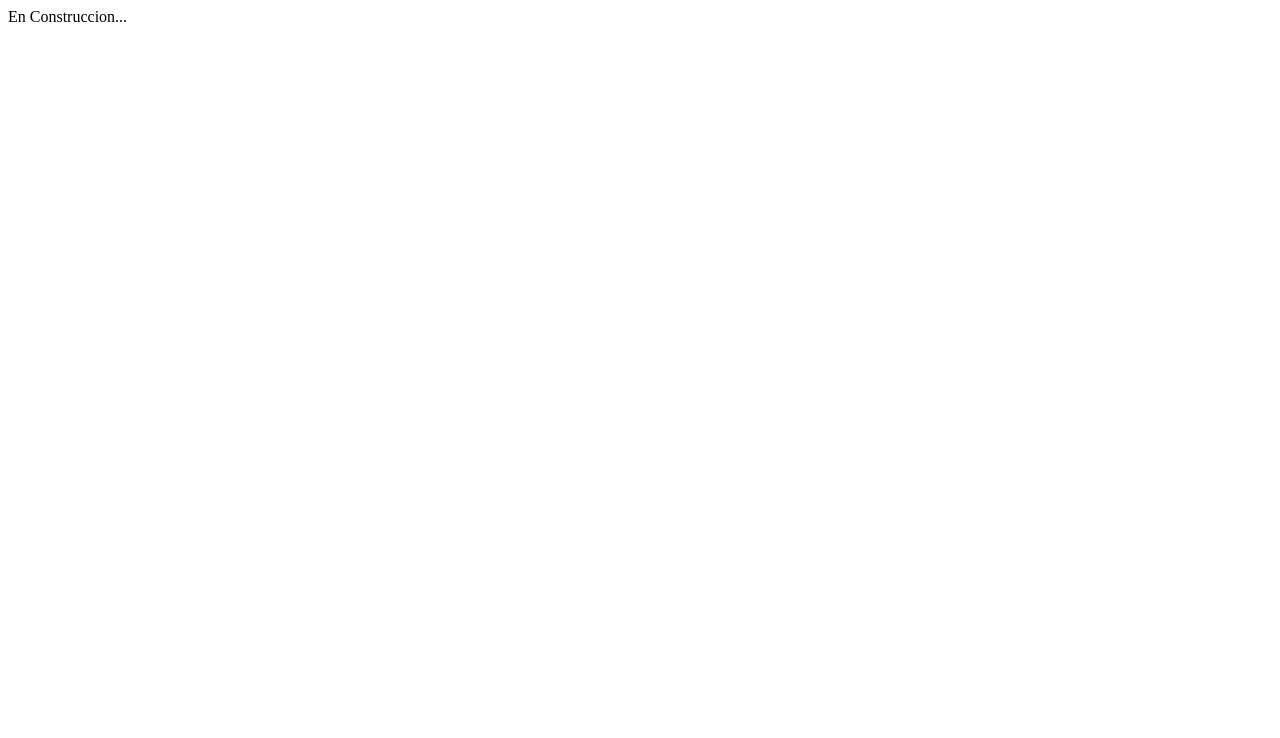
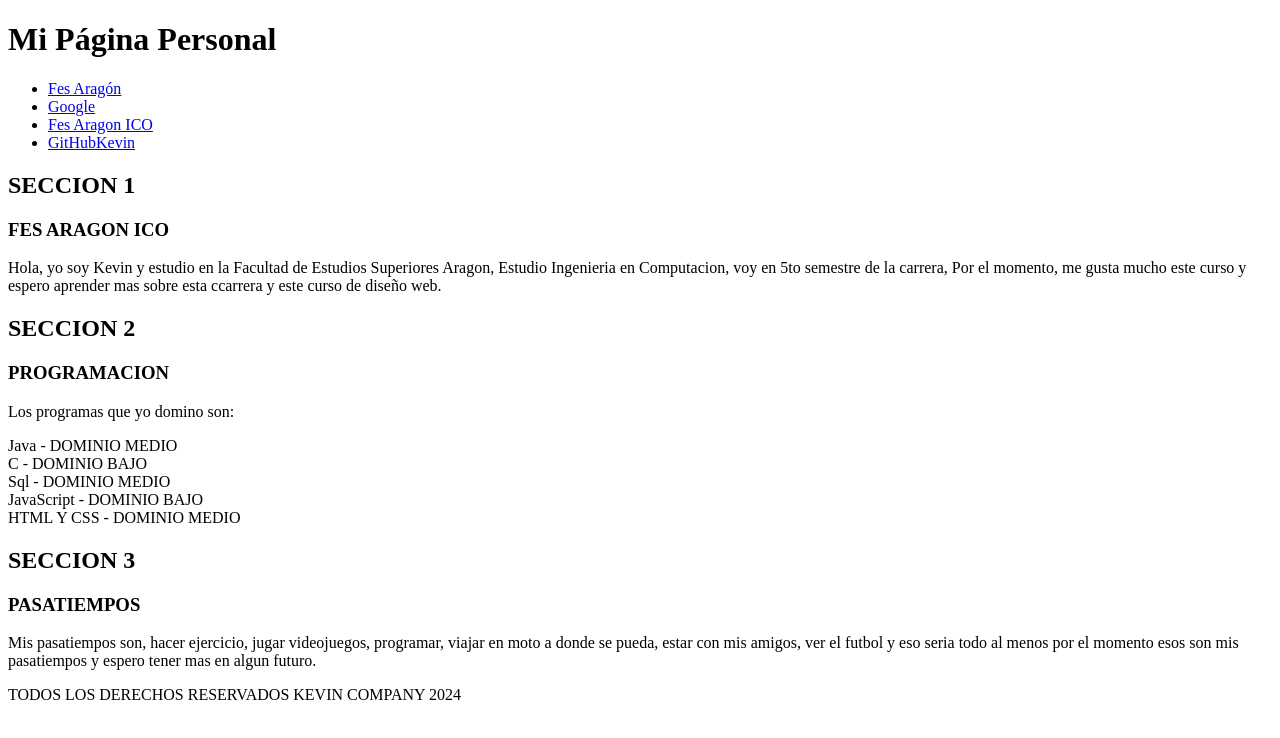
Before and after one commit to KevinJimenezS/KevinJimenezS.github.io, a plain HTML site: page index.html in a window 1280 px wide. Drawn offline with Linux system fonts and the light colour scheme.

Commit message:
Add files via upload

```diff
--- a/index.html
+++ b/index.html
@@ -6,10 +6,59 @@
     <meta name="viewport" content="width=device-width, initial-scale=1.0">
     <meta name="description" content="Página Personal del Alumno Kevin Jimenez Salud">
     <meta name="keywords" content="UNAM, FES, Aragón, La Mejor, ICO, Computacion">
-<link rel="icon" href="./assets/img/favicon.ico" type="image/x-icon">
-    <title>Document</title>
+    <link rel="icon" href="./assets/img/favicon.ico" type="image/x-icon">
+    <link rel="stylesheet" href="./assets/css/master.css">
+    <script src="./assets/js/cliente.js"></script>
+
 </head>
-<body>
-    En Construccion...
+  <header>
+        <h1>Mi Página Personal</h1>
+        <nav>
+            <ul>
+                <li><a href="http://aragon.unam.mx">Fes Aragón</a></li>
+                <li><a href="http://www.google.com">Google</a></li>
+                <li><a href="https://www.aragon.unam.mx/fes-aragon/#!/oferta-academica/licenciaturas/computacion">Fes Aragon ICO</a></li>
+                <li><a href="https://github.com/KevinJimenezS/KevinJimenezS.github.io">GitHubKevin</a></li>
+            </ul>
+        </nav>
+  </header>
+  <main>
+    <section>
+        <!--SECCION DE ESTUDIOS-->
+        <h1>SECCION 1</h1>
+        <article>
+            <h3>FES ARAGON ICO</h3>
+            <p>Hola, yo soy Kevin y estudio en la Facultad de Estudios Superiores Aragon, Estudio Ingenieria en Computacion, voy en 5to semestre de la carrera,
+               Por el momento, me gusta mucho este curso y espero aprender mas sobre esta ccarrera y este curso de diseño web.
+            </p>
+        </article>
+
+    </section>
+    <section>
+
+        <!--SECICON DE DOMINIO DE PROGRAMACION-->
+        <h1>SECCION 2</h1>
+        <article>
+            <h3>PROGRAMACION</h3>
+            <p>Los programas que yo domino son: <div></div> Java - DOMINIO MEDIO <div></div>C - DOMINIO BAJO <div></div> Sql - DOMINIO MEDIO <div></div> JavaScript - DOMINIO BAJO <div></div>  HTML Y CSS - DOMINIO MEDIO
+            </p>
+        </article>
+    </section>
+
+    <section>
+
+        <!--SECICON DE PASATIEMPOS-->
+        <h1>SECCION 3</h1>
+        <article>
+            <h3>PASATIEMPOS</h3>
+            <p>Mis pasatiempos son, hacer ejercicio, jugar videojuegos, programar, viajar en moto a donde se pueda, estar con mis amigos, ver el futbol y eso seria todo
+               al menos por el momento esos son mis pasatiempos y espero tener mas en algun futuro.
+            </p>
+        </article>
+    </section>
+  </main>
+<footer>
+    <p>TODOS LOS DERECHOS RESERVADOS KEVIN COMPANY 2024</p>
+</footer>
 </body>
 </html>
```
